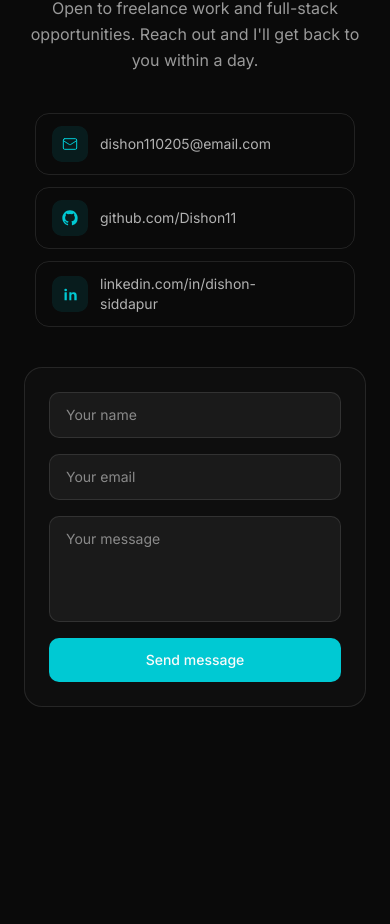
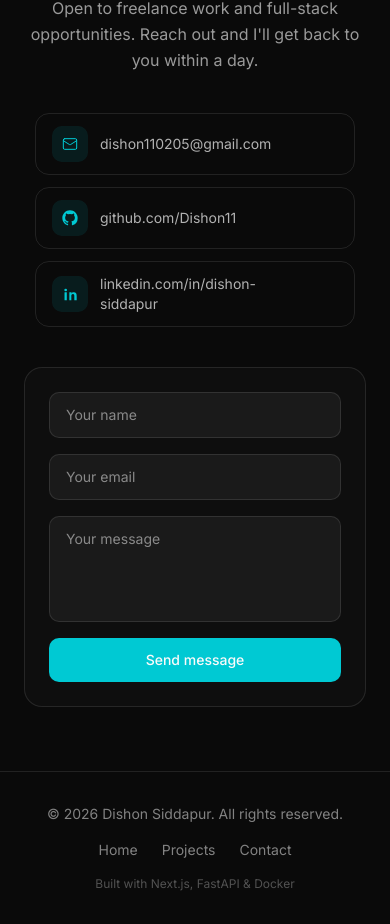
Before and after one commit to Dishon11/Portfolio, a Next.js app: page / in a window 390 px wide. Shown: the part 4550-5474 px from the top of the page. Before the commit the page ends 5321 px from the top, so only its background shows below. Built offline with nearby package versions, Linux system fonts and the light colour scheme; no server answers.

Commit message:
added footer

```diff
--- a/app/layout.tsx
+++ b/app/layout.tsx
@@ -6,6 +6,7 @@ import CursorGlow from "@/components/CursorGlow";
 import { cn } from "@/lib/utils";
 import ClickSpark from "@/components/ClickSpark";
 import Navbar from "@/components/Navbar";
+import Footer from "@/components/Footer";
 import AnimatedBackground from "@/components/AnimatedBackground";
 
 const geist = Geist({ subsets: ["latin"], variable: "--font-sans" });
@@ -34,6 +35,7 @@ export default function RootLayout({
         <ClickSpark />
         <Navbar />
         {children}
+        <Footer/>
       </body>
     </html>
   );
--- a/components/Contact.tsx
+++ b/components/Contact.tsx
@@ -59,7 +59,7 @@ export default function Contact() {
   };
 
   const links = [
-    { icon: Mail, label: "dishon110205@email.com", href: "mailto:dishon110205@email.com" },
+    { icon: Mail, label: "dishon110205@gmail.com", href: "mailto:dishon110205@gmail.com" },
     {
       icon: GithubIcon,
       label: "github.com/Dishon11",
--- /dev/null
+++ b/components/Footer.tsx
@@ -0,0 +1,35 @@
+// src/components/Footer.tsx
+"use client";
+
+import Link from "next/link";
+
+export default function Footer() {
+  const year = new Date().getFullYear();
+
+  return (
+    <footer className="border-t border-foreground/10 px-6 md:px-20 py-8">
+      <div className="flex flex-col sm:flex-row items-center justify-between gap-4 text-sm text-foreground/50">
+        <p>© {year} Dishon Siddapur. All rights reserved.</p>
+
+        <div className="flex items-center gap-6">
+          <Link href="/" className="hover:text-accent transition-colors">
+            Home
+          </Link>
+          <Link
+            href="/projects"
+            className="hover:text-accent transition-colors"
+          >
+            Projects
+          </Link>
+          <a href="#contact" className="hover:text-accent transition-colors">
+            Contact
+          </a>
+        </div>
+
+        <p className="text-xs text-foreground/30">
+          Built with Next.js, FastAPI & Docker
+        </p>
+      </div>
+    </footer>
+  );
+}
```
